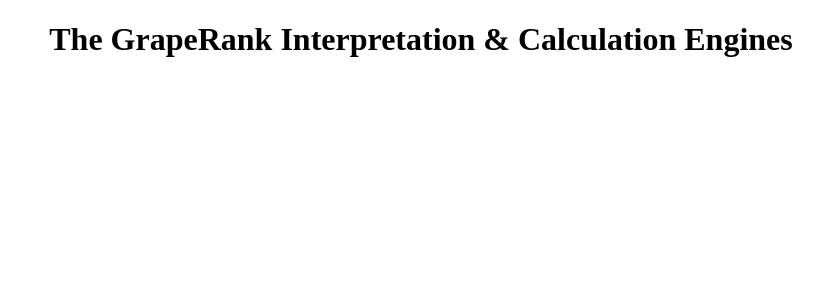
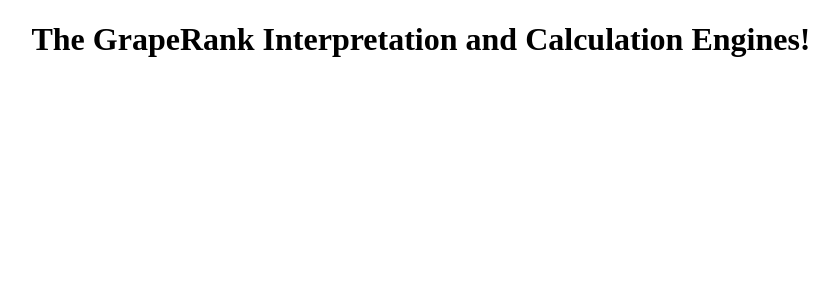
Before and after one commit to wds4/graperank, a Next.js app: page / in a window 1280 px wide. Shown: the top 300 px of the page, without its empty margins (219-1058 px from the left). Built offline with nearby package versions, Linux system fonts and the light colour scheme.

Commit message:
minor edit

```diff
--- a/src/pages/index.tsx
+++ b/src/pages/index.tsx
@@ -1,7 +1,7 @@
 export default function Page() {
   return (
     <div>
-      <center><h1>The GrapeRank Interpretation & Calculation Engines</h1></center>
+      <center><h1>The GrapeRank Interpretation and Calculation Engines!</h1></center>
     </div>
   )
 }
```
Also changed, not shown: 1 other file (tests, documents, lock files or other folders).
